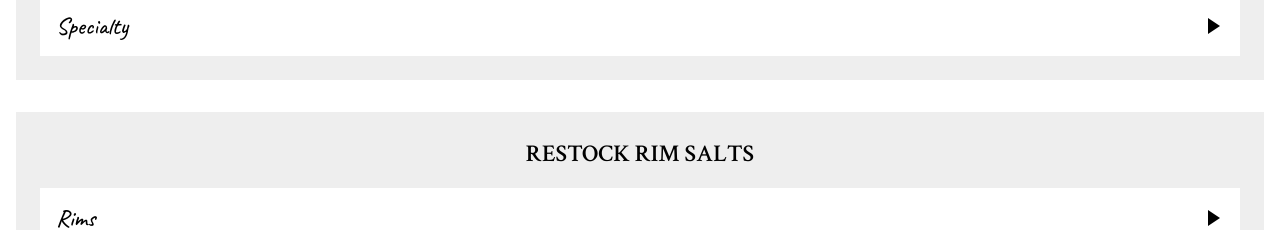
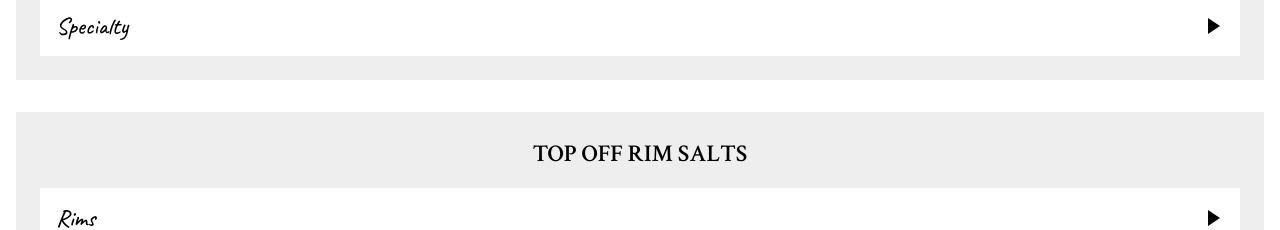
Before and after one commit to tristanhebrt/The-Bar, a React (Vite) app: page /prep in a window 1280 px wide. Shown: the part 1600-1830 px from the top of the page. Built offline with nearby package versions, Linux system fonts and the light colour scheme; a web font is replaced by a local one.

Commit message:
Update checklistData.js

```diff
--- a/src/components/lists/prep/checklistData.js
+++ b/src/components/lists/prep/checklistData.js
@@ -35,11 +35,11 @@ export const PREP_STEPS = [
         content: {
         herbs: ["Basil", "Mint", "Thyme"],
         citrus: ["Lime wheels", "Lemon wheels", "Orange wheels"],
-        specialty: ["Flowers", "Espresso beans", "Love notes"]
+        specialty: ["Flowers", "Espresso beans", "Love note", "Olives"]
         }
     },
     {
-        title: "Restock Rim Salts",
+        title: "Top off Rim Salts",
         content: {
         rims: [
             "Caesar mix", "Spicy salt mix", "Salt", "Tajin"
@@ -60,7 +60,7 @@ export const PREP_STEPS = [
         content: {
         Syrups: [
             "Lemon", "Lime", "Espresso", "Simple", "Agave", "Demerara", "Strawberry",
-            "Thyme", "Crush", "Banana", "Spice", "Cinnamon"
+            "Thyme", "Crush", "Banana", "Spice", "Cinnamon", "Earl Grey", "Olive brine"
         ]
         }
     },
```
